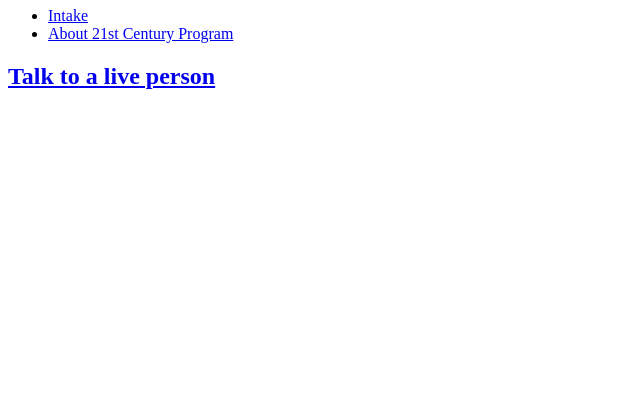
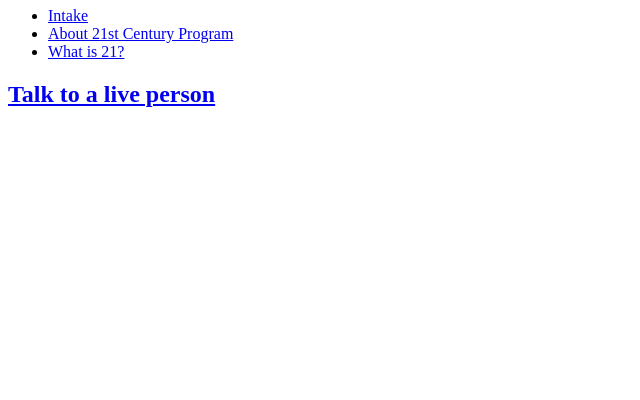
Before and after one commit to joshagilend/21stcenturyprogram, a plain HTML site: page index.html in a window 1280 px wide. Shown: the part 400-800 px from the top of the page, without its empty margins (0-640 px from the left). Drawn offline with Linux system fonts and the light colour scheme.

Commit message:
Add 21 page to links

```diff
--- a/index.html
+++ b/index.html
@@ -9,6 +9,7 @@
 	  <ul>
 		  <li><a href="https://21stcenturyprogram.com/intake-aok">Intake</a></li>
 		  <li><a href="https://21stcenturyprogram.com/california">About 21st Century Program</a></li>
+		  <li><a href="https://21stcenturyprogram.com/21">What is 21?</a></li>
 	  </ul>
 	  <h2><a href="mailto:intake@21stcenturyprogram.com">Talk to a live person</a></h2>
 	  <br />
```
